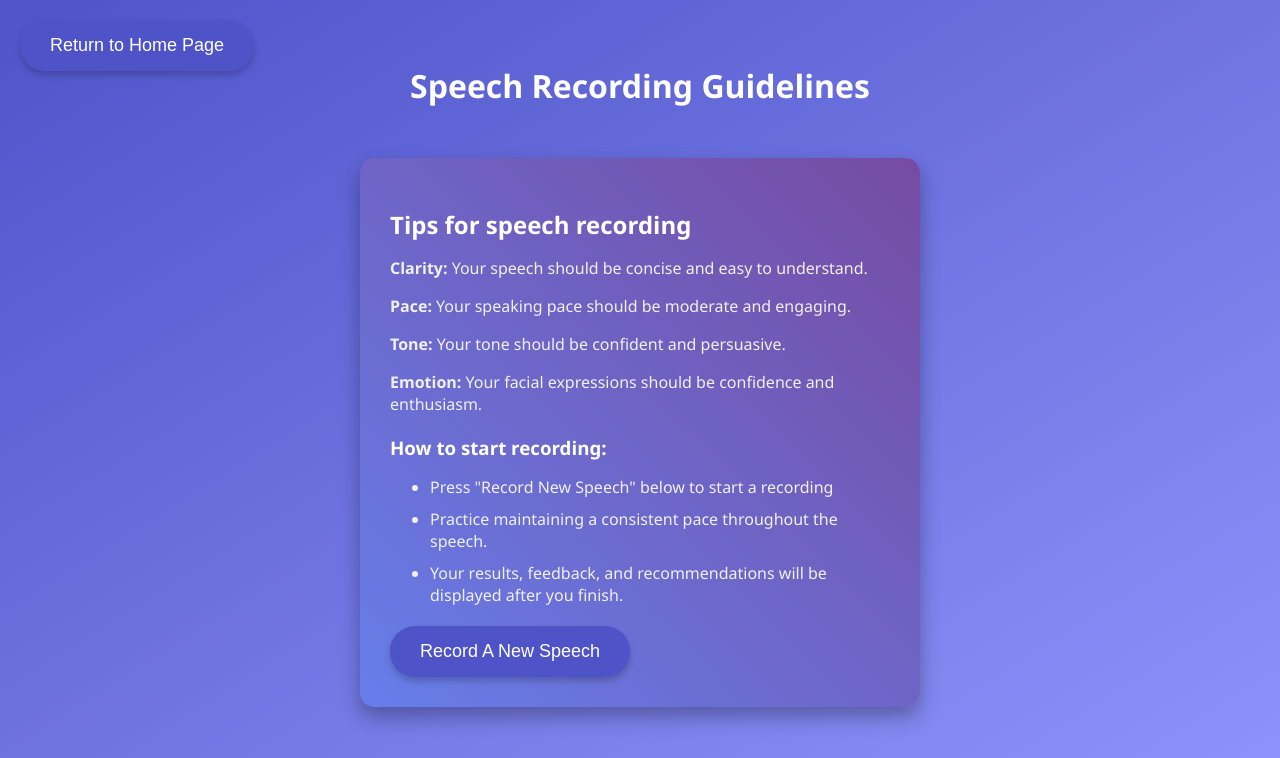
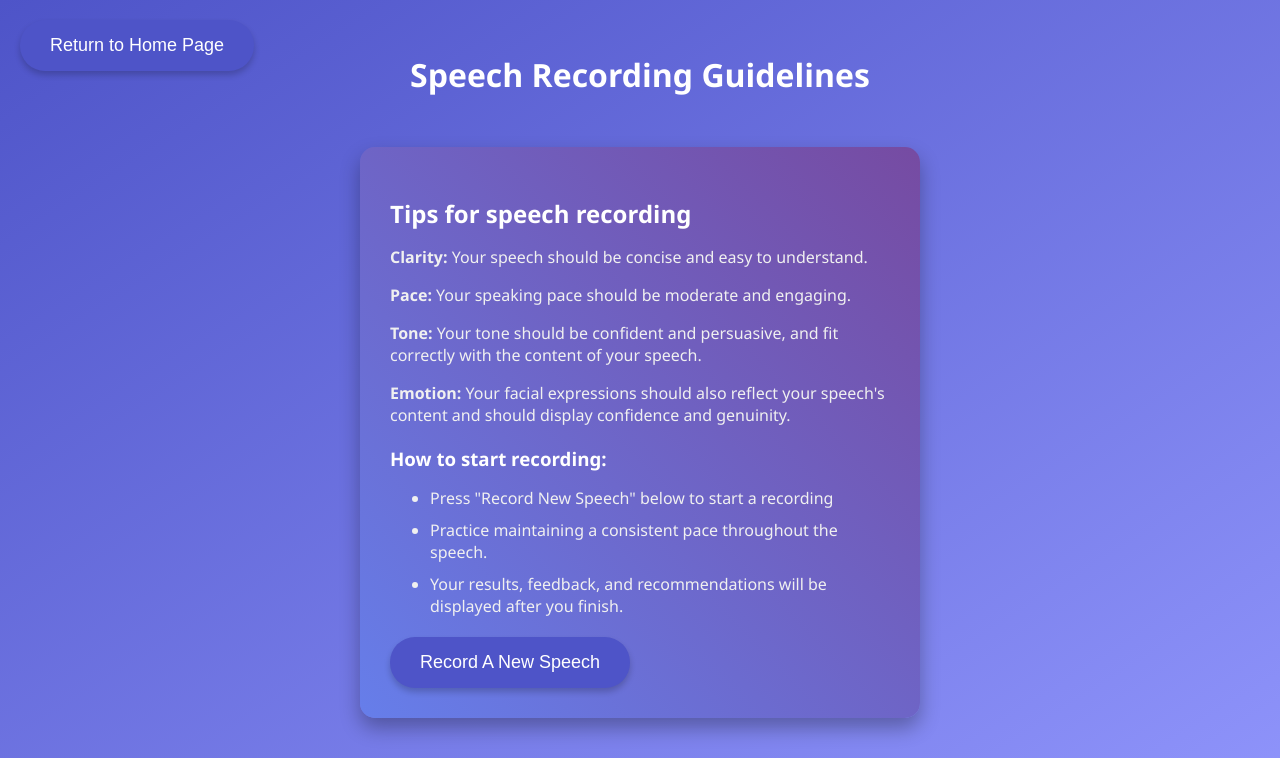
Before and after one commit to adityaSureshCHS/SDBot, a Flask app: template Templates/speech_analysis.html in a window 1280 px wide. Shown: the top 758 px of the page. Run offline with Flask 3, Linux system fonts and the light colour scheme; the template is opened without the code that fills it, so the values that code supplies are empty.

Commit message:
Update speech_analysis.html
changed tips on speech analysis page

```diff
--- a/Templates/speech_analysis.html
+++ b/Templates/speech_analysis.html
@@ -124,8 +124,8 @@
         <h2>Tips for speech recording</h2>
         <p><strong>Clarity:</strong> Your speech should be concise and easy to understand.</p>
         <p><strong>Pace:</strong> Your speaking pace should be moderate and engaging.</p>
-        <p><strong>Tone:</strong> Your tone should be confident and persuasive.</p>
-        <p><strong>Emotion:</strong> Your facial expressions should be confidence and enthusiasm.</p>
+        <p><strong>Tone:</strong> Your tone should be confident and persuasive, and fit correctly with the content of your speech.</p>
+        <p><strong>Emotion:</strong> Your facial expressions should also reflect your speech's content and should display confidence and genuinity. </p>
       </div>
       <div class="recommendations">
         <h3>How to start recording:</h3>
```
